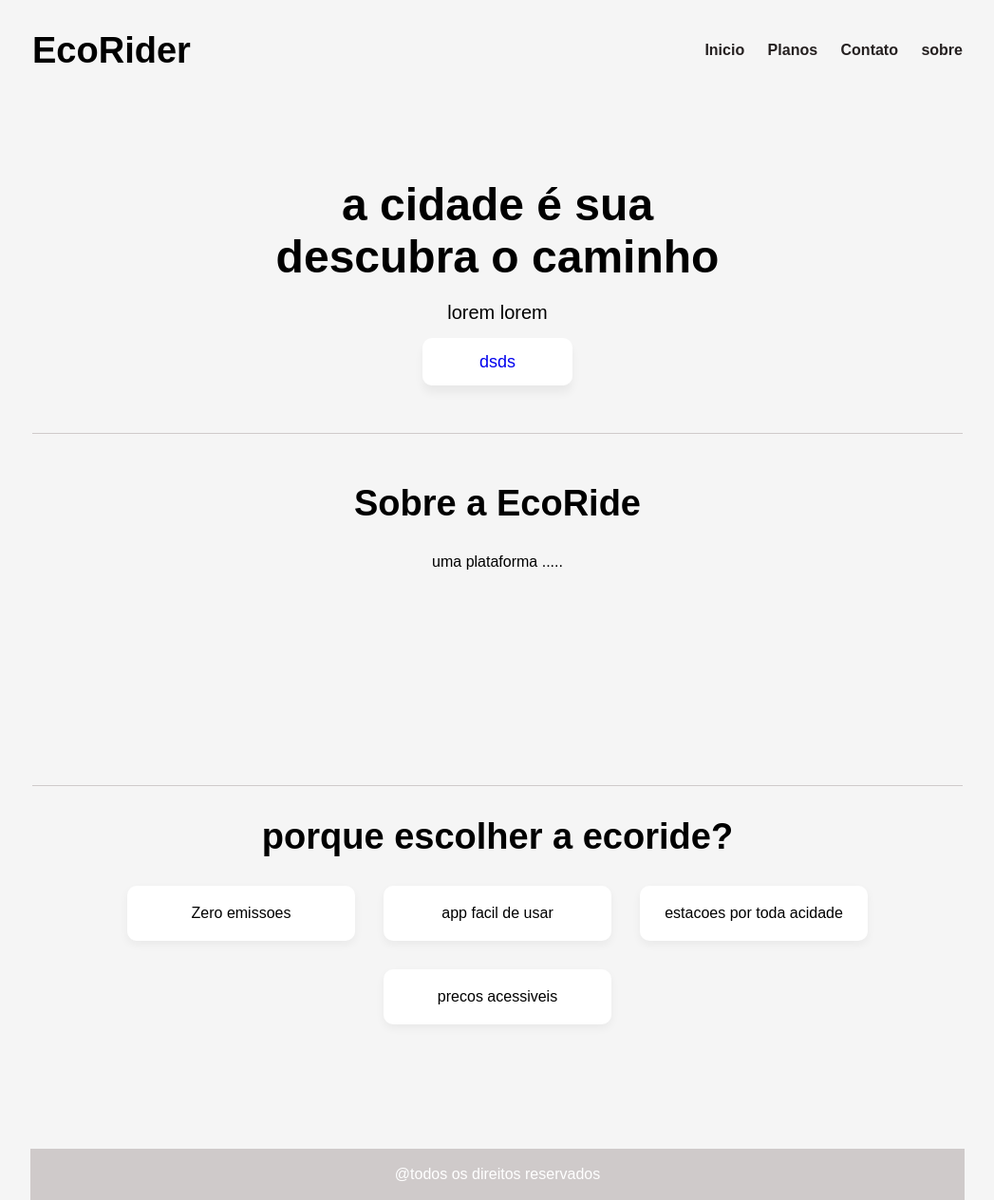
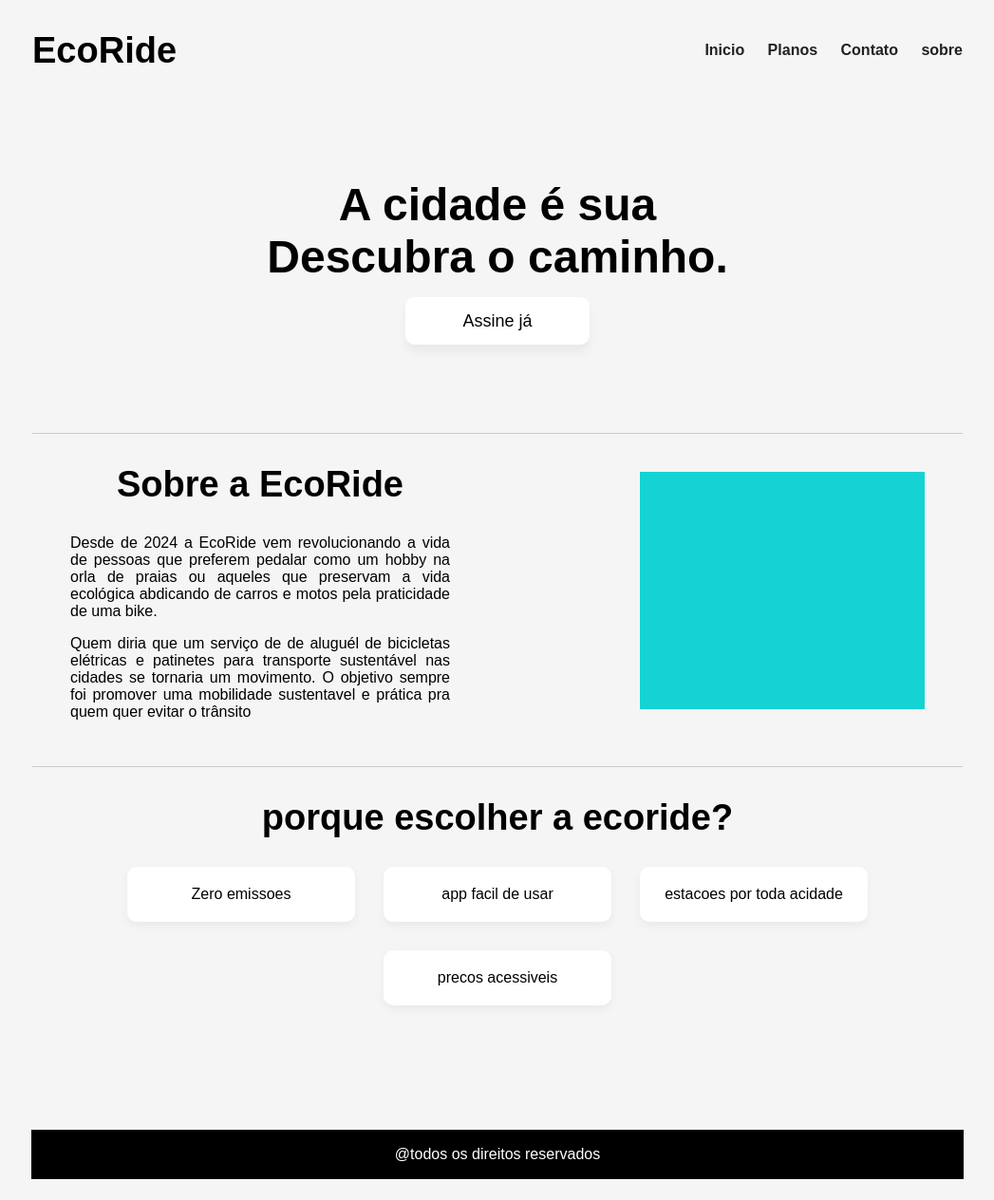
Before and after one commit to ney332/EcoRide, a PHP site: page / in a window 1280 px wide. Shown: the whole page at 95% size, without its empty margins (116-1163 px from the left). After the commit the page ends 1242 px from the top, so only its background shows below. Run offline with PHP 8.4, Linux system fonts and the light colour scheme.

Commit message:
finalização do inicio

```diff
--- a/index.html
+++ b/index.html
@@ -7,7 +7,7 @@
 </head>
 <body>
     <header>
-        <h2>EcoRider</h2>
+        <h2>EcoRide</h2>
             <nav>
                 <a href="#">Inicio</a>
                 <a href="#">Planos</a>
@@ -18,18 +18,21 @@
 <div class="container">
     <div class="banner">
         <div class="titulo">
-            <h1>a cidade é sua <br>
-                descubra o caminho
+            <h1>A cidade é sua <br>
+                Descubra o caminho.
             </h1>
-            <p>lorem lorem</p>
-            <a href="#" class="btn">dsds</a>
+            <p></p>
+            <a href="#" class="btn">Assine já</a>
         </div>
-        <div class="img"></div>
     </div>
 
     <div class="sobre">
-        <h2>Sobre a EcoRide</h2>
-        <p>uma plataforma .....</p>
+
+        <div class="sobre-titulo">
+            <h2>Sobre a EcoRide</h2>
+            <p>Desde de 2024 a EcoRide vem revolucionando a vida de pessoas que preferem pedalar como um hobby na orla de praias ou aqueles que preservam a vida ecológica abdicando de carros e motos pela praticidade de uma bike.</p>
+            <p>Quem diria que um serviço de de aluguél de bicicletas elétricas e patinetes para transporte sustentável nas cidades se tornaria um movimento. O objetivo sempre foi promover uma mobilidade sustentavel e prática pra quem quer evitar o trânsito</p>
+        </div>
         <div class="img"></div>
     </div>
 
--- a/style.css
+++ b/style.css
@@ -53,14 +53,29 @@ h2{
   box-shadow: 0 8px 10px rgba(0,0,0,0.05);
   text-decoration: none;
   background-color: white;
+  color: black;
 }
 .sobre{
   border-bottom: 0.5px solid rgb(207, 202, 202) ;
   width: 980px;
   margin: auto;
   height: 350px;
+  display: flex;
+}
+.sobre-titulo{
+  width: 400px;
+  text-align: justify;
+  margin-left: 40px;
+}
+.sobre-titulo h2{
   text-align: center;
-  padding-top: 20px;
+}
+.img{
+  background-color: rgb(21, 211, 211);
+  width: 300px;
+  height: 250px;
+  margin: 40px;
+  margin-left: 200px;
 }
 
 .sobre, .beneficios {
@@ -93,10 +108,10 @@ h2{
 }
 
 footer {
-  background-color: rgb(207, 202, 202);
+  background-color: rgb(0, 0, 0);
   color: white;
   text-align: center;
   width: 980px;
-  padding: 2px;
+  padding: 1px;
   margin: auto;
 }
```
